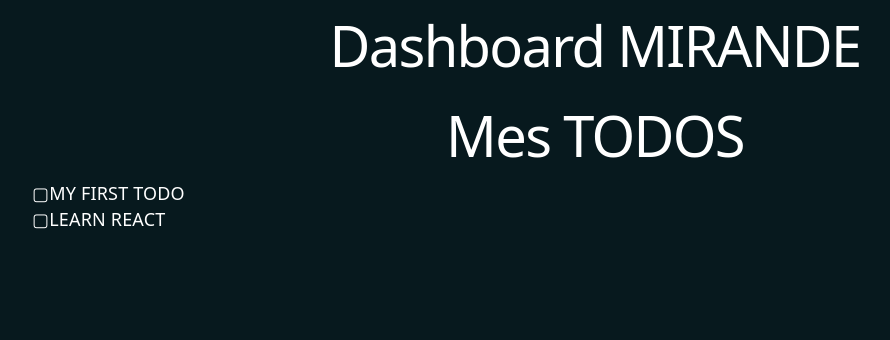
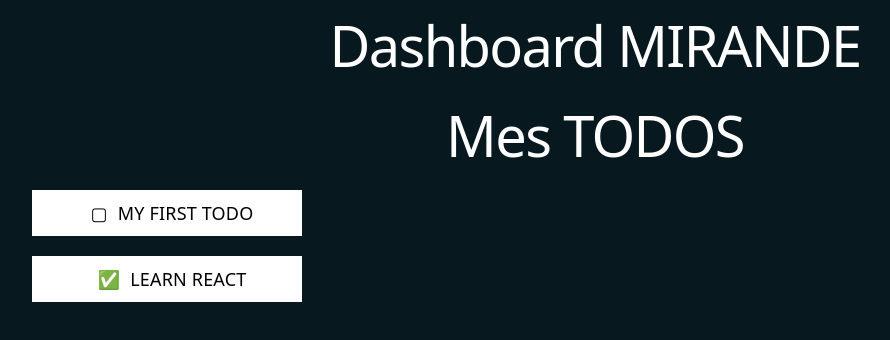
Before and after one commit to kholeur9/dhaclub-app, a React (Vite) app in the folder frontend/: page /dashboard in a window 1280 px wide. Shown: the top 340 px of the page, without its empty margins (45-935 px from the left). Built offline with nearby package versions, Linux system fonts and the light colour scheme.

Commit message:
fix: update TodoItem component to use class for status icons and adjust Dashboard todos

```diff
--- a/frontend/src/App.css
+++ b/frontend/src/App.css
@@ -18,7 +18,18 @@
 }
 
 .desc {
-  display: flex;
-  color: white;
-  justify-content: space-between;
+  max-width: 250px;
+  padding: 10px;
+  color: #000;
+  margin-top: 10px;
+  margin-bottom: 10px;
+  background-color: white;
 }
+
+.desc-p {
+  margin-left: 10px;
+}
+
+.desc-c {
+  margin-right: 10px;
+}
--- a/frontend/src/components/TodoItem.tsx
+++ b/frontend/src/components/TodoItem.tsx
@@ -6,7 +6,7 @@ function TodoItem({ todo }: { todo: Todo }) {
     <>
       <div className="desc" onClick={() => alert(id)}>
         <p className="desc-p">
-          {completed ? <span>✅</span> : <span>▢</span>}
+          {completed ? <span className="desc-c">✅</span> : <span className="desc-c">▢</span>}
           {description}
         </p>
       </div>
--- a/frontend/src/pages/Dashboard.tsx
+++ b/frontend/src/pages/Dashboard.tsx
@@ -12,7 +12,7 @@ function Dashboard() {
   const todo2: Todo = {
     id: "2",
     description: "LEARN REACT",
-    completed: false,
+    completed: true,
     createdAt: new Date(),
   }
   const todos: Todo[] = [todo1, todo2];
```
